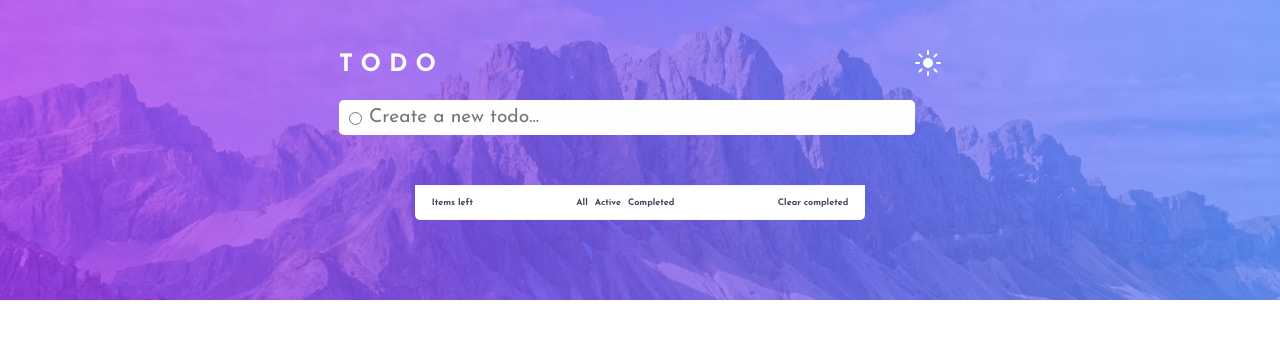
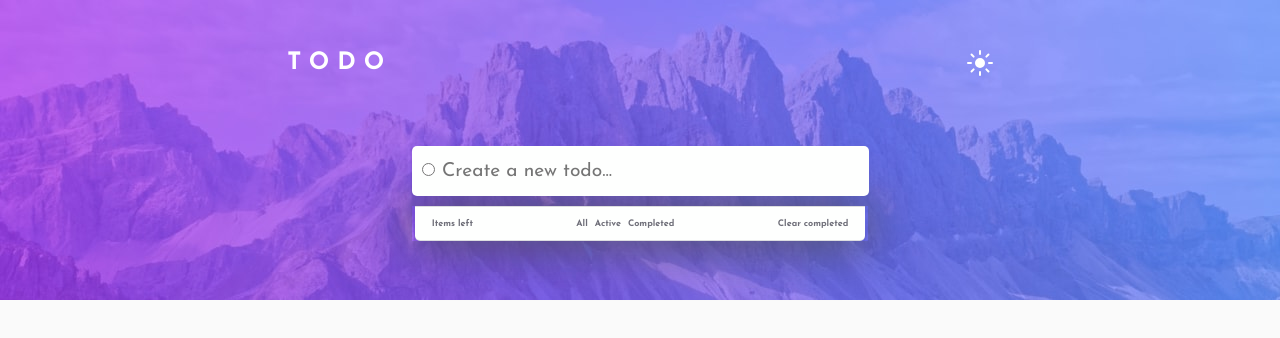
Before and after one commit to carp22/todo-app, a React (Vite) app: page / in a window 1280 px wide. Shown: the top 338 px of the page. Built offline with nearby package versions, Linux system fonts and the light colour scheme.

Commit message:
Styling
Input should be aligned with todo items

```diff
--- a/src/App.jsx
+++ b/src/App.jsx
@@ -34,13 +34,13 @@ function App() {
 
   const todoItems = todoList.map(item => {
     return(
-      <div className= {`todo-elmenent ${darkMode === "light" ? "item-lgth" : "item-drk"}`} key={item.id} >
+      <div className= {`todo-element ${darkMode === "light" ? "item-lgth" : "item-drk"}`} key={item.id} >
         <input type="radio" className="todo-radio" id= {`todo-${item.id}`}/> <h3 className="todo-label">{item.description}</h3>
       </div>
   )})
 
   return (
-    <div className={`App ${darkMode ? "darkmode" : "lightmode"}`}>
+    <div>
 
       <TodoElements
         darkMode={darkMode}
@@ -51,14 +51,14 @@ function App() {
           {todoItems}
         <div className={`todo-settings ${darkMode === "light" ? "item-lgth" : "item-drk"}`}>
 
-            <h4 className={`${ darkMode ? "setting-drk" : "setting-lght"}`}>Items left</h4>
+            <h4 className={`${ darkMode === "light" ? "setting-lght" : "setting-drk"}`}>Items left</h4>
 
             <div className="todo-status">
-              <h4 className={`${ darkMode ? "setting-drk" : "setting-lght"}`}>All</h4>
-              <h4 className={`${ darkMode ? "setting-drk" : "setting-lght"}`}>Active</h4>
-              <h4 className={`${ darkMode ? "setting-drk" : "setting-lght"}`}>Completed</h4>
+              <h4 className={`${ darkMode === "light" ? "setting-lght" : "setting-drk"}`}>All</h4>
+              <h4 className={`${ darkMode === "light" ? "setting-lght" : "setting-drk"}`}>Active</h4>
+              <h4 className={`${ darkMode === "light" ? "setting-lght" : "setting-drk"}`}>Completed</h4>
             </div>
-            <h4 className={`${ darkMode ? "setting-drk" : "setting-lght"}`}>Clear completed</h4>
+            <h4 className={`${ darkMode === "light" ? "setting-lght" : "setting-drk"}`}>Clear completed</h4>
           </div>
         </div>
 
--- a/src/components/TodoElements.jsx
+++ b/src/components/TodoElements.jsx
@@ -2,29 +2,22 @@ import React from 'react'
 import sun from "../../public/images/icon-sun.svg"
 import moon from "../../public/images/icon-moon.svg"
 
-import lightBg from "../../public/images/bg-desktop-light.jpg"
-import darkBg from "../../public/images/bg-desktop-dark.jpg"
-
 function TodoElements({darkMode, toggleMode, createNewTodo}) {
   return (
-    <div className= "todo-body darkMode">
-        <div className="todo-header">
-            <h2 className='todo_label'>TODO</h2>
-        </div>
-        <div className="modeicon-container">
+    <>
+    <div className= "todo-body">
+      <h2 className='todo-title'>TODO</h2>
       <img src={darkMode ? sun : moon} alt="mode"
           className='mode-icon'
           onClick={toggleMode}/>
       </div>
       <div className="newtodo-container">
         <input type="radio" className='radio' onClick={createNewTodo}/>
-            <input type="text"
-                  className={`newtodo-input ${darkMode && "darkmode"}`}
-                  placeholder='Create a new todo...'/>
+        <input type="text" className={`newtodo-input ${darkMode === "light" ? "item-lgth" : "item-drk"}`} placeholder='Create a new todo...'/>
       </div>
 
 
-    </div>
+    </>
   )
 }
 
--- a/src/index.css
+++ b/src/index.css
@@ -9,24 +9,24 @@
   background-color: #191924;
 
   background-image: url("../public/images/bg-desktop-dark.jpg");
-  background-repeat: no-repeat;
+  background-repeat: repeat-x;
   transition: all 1s ease;
 
-  color: #f0f3df;
+  color: #65667d;
 
 }
 .light{
-  background-color: #FFFFFF;
+  background-color: #fafafa;
 
   background-image: url("../public/images/bg-desktop-light.jpg");
-  background-repeat: no-repeat;
+  background-repeat: repeat-x;
   transition: all 1s ease;
 
-  color: #3a3a3b;
+  color: #6f6f79;
 }
 
 .item-lgth{
-  background-color: #FFFFFF;
+  background-color: #fefffe;
   transition: all 1s ease;
 }
 .item-drk{
@@ -35,16 +35,15 @@
 }
 
 .todo-body{
-  display: grid;
-  grid-template-columns: auto auto;
-  justify-content: center;
+  display: flex;
+  justify-content: space-around;
   align-items: center;
 
   padding-top: 50px;
   padding-bottom: 50px;
 
 }
-.todo_label{
+.todo-title{
   letter-spacing: 0.5rem;
   color: #FFFFFF;
   transition: all 1s ease;
@@ -54,15 +53,21 @@
 }
 .newtodo-container{
   position: relative;
+  width: 28.5em;
+
+  margin-bottom: 10px;
+
+  margin-left: auto;
+  margin-right: auto;
 }
 .newtodo-input{
   font-weight: 400;
   font-size: 1.2rem;
 
-  background-color: #fffefe;
-
-  height: 1.8em;
-  width: 30em;
+  height: 50px;
+  width: 23.8em;
+  margin-left: auto;
+  margin-right: auto;
 
   text-indent: 30px;
 
@@ -76,17 +81,22 @@
 }
 .radio{
   position: absolute;
-  bottom: 10px;
+  bottom: 20px;
   left: 10px;
 }
 .todo-container{
   display: flex;
   flex-direction: column;
-
+  width: 28.5em ;
   justify-content: center;
   align-items: center;
+
+  margin-left: auto;
+  margin-right: auto;
+
+  box-shadow: 0.1px .1px 50px 0.1px #504f4f;
 }
-.todo-elmenent{
+.todo-element{
   display: flex;
   justify-content: left;
   align-items: center;
@@ -120,7 +130,7 @@
   width: 50em;
 
   gap: 70px;
-  color: #44465f;
+  color: #6f6f79;
 
   font-size: 9px;
 }
@@ -131,16 +141,16 @@
   align-items: center;
 }
 .todo-settings{
-  border-top: 0.1px solid rgba(187, 187, 196, .1);
+  border-top: 0.1px solid rgba(187, 187, 196, 0.5);
   border-bottom-left-radius: 5px ;
 
-  border-bottom: 0.1px solid rgba(187, 187, 196, .1);
+  border-bottom: 0.1px solid rgba(187, 187, 196, 0.5);
   border-bottom-right-radius: 5px ;
 }
 
-/* .setting-drk:hover{
+.setting-drk:hover{
   cursor: pointer;
-  color: #f9f8f9;
+  color: #f7d7f7;
 }
 .setting-drk:active{
   cursor: pointer;
@@ -154,16 +164,3 @@
   cursor: pointer;
   color: #6390e5;
 }
-.item-darkmode{
-  background-color: #24263c;
-  background-color: #191924;
-  color: #f0f3df;
-  transition: all 1s ease;
-
-}
-.item-lightmode{
-  background-color: #ffffff;
-  background-color: #fbfbfa;
-  color: #3a3a3b;
-  transition: all 1s ease;
-} */
```
Lines whose indentation alone changed are shown as unchanged.
